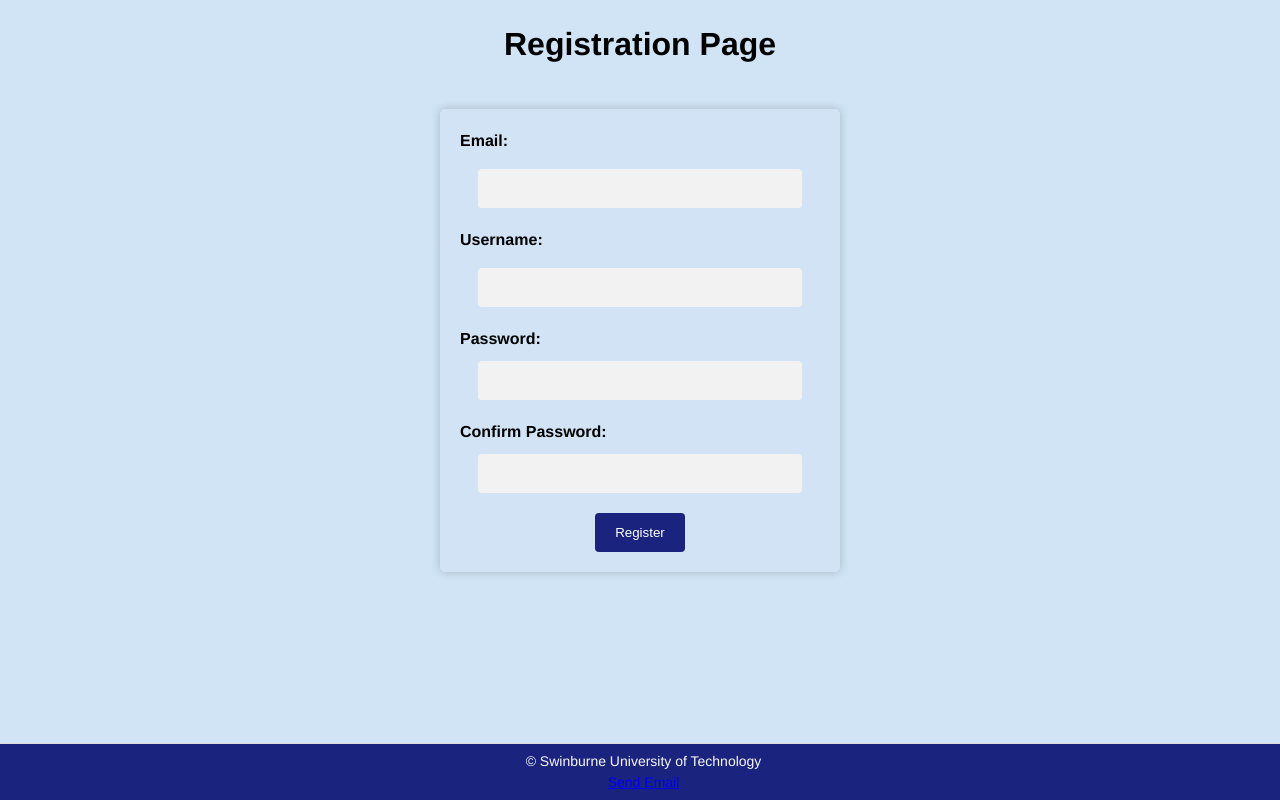
After one commit to supul-k/PURE-PHP, a PHP site: page /registration.php in a window 1280 px wide. The commit adds this page. Run offline with PHP 8.4, Linux system fonts and the light colour scheme; some web fonts are replaced.

Commit message:
login & registration  Added

```diff
--- a/apply.php
+++ b/apply.php
@@ -118,7 +118,11 @@ include './menu.inc';
                         <textarea id="otherskillstext" name="otherskills" placeholder="Write here your other skills" style="height:200px"></textarea>
 
                     </fieldset>
-                    <input type="submit" value="submit" id="submit" name="submit_eoi_form"> <input type="reset" value="Reset Form">
+                    <div class="applyButtonContainer">
+                    <input class="submitButton" type="submit" value="submit" id="submit" name="submit_eoi_form">
+                    <input class="resetFormButton" type="reset" value="Reset Form">
+                    </div>
+
                 </form>
             </div>
         </div>
--- a/header.inc
+++ b/header.inc
@@ -6,11 +6,13 @@
   <link href="styles/style.css" rel="stylesheet">
   <link href="styles/enhancements2.css" rel="stylesheet">
   <link href="styles/enhancements.css" rel="stylesheet">
+  <link href="styles/enhancements3.css" rel="stylesheet">
   <link href='https://fonts.googleapis.com/css?family=Rancho&amp;effect=shadow-multiple|3d-float' rel='stylesheet'>
   <meta charset="utf-8">
   <meta name="description" content="index">
   <meta name="keywords" content="index">
   <meta name="author" content="Sithumini Sandarekha Amarawansha Gamage">
+  <meta name="viewport" content="width=device-width, initial-scale=1.0">
 
 
   <script src="scripts/enhancements.js"></script>
--- a/index.php
+++ b/index.php
@@ -28,7 +28,7 @@ include './menu.inc';
       <img id="two" src="./images/image2.jpg">
       <img id="one" src="./images/image3.jpg">
     </div>
-    <div class="nav">
+    <div class="navRadio">
       <label for="img-1">
         <div id="dot-1" class="radio"></div>
       </label>
--- /dev/null
+++ b/registration.php
@@ -0,0 +1,30 @@
+<?php
+include './header.inc';
+?>
+
+<body>
+<h1>Registration Page</h1>
+    <form class=" formRegistration ">
+      <label for="email" class="labelRegistration ">Email:</label>
+      <input  class="inputRegistration" type="text" id="email" name="email" required>
+
+      <label for="username" class="labelRegistration">Username:</label>
+      <input class="inputRegistration" type="text" id="username" name="username" required>
+
+      <label for="password" class="labelRegistration">Password:</label>
+      <input class="inputRegistration" type="password" id="password" name="password" required>
+
+      <label for="confirm-password" class="labelRegistration">Confirm Password:</label>
+      <input class="inputRegistration" type="password" id="confirm-password" name="confirm-password" required>
+
+      <div class="buttonContainer">
+        <input class="inputRegistration" type="submit" value="Register">
+      </div>
+    </form>
+
+</body>
+
+
+<?php
+include './footer.inc';
+?>
--- a/settings.php
+++ b/settings.php
@@ -2,7 +2,7 @@
 $servername = "localhost";
 $username = "root";
 $password = "admin";
-$dbname = "CWA";
+$dbname = "cwa";
 
 $conn = mysqli_connect($servername, $username, $password, $dbname);
 
--- a/styles/enhancements2.css
+++ b/styles/enhancements2.css
@@ -2,6 +2,11 @@
 .imageSlider{
 
 }
+.navRadio{
+	display: flex;
+	justify-content: center;
+	align-items: center;
+	margin-top: 10px;}
 
 
 	  .radio {
@@ -62,15 +67,15 @@
 
 	  }
 
-	  #img-1:checked ~ .nav label #dot-1.radio,
-	  #img-2:checked ~ .nav label #dot-2.radio,
-	  #img-3:checked ~ .nav label #dot-3.radio {
+	  #img-1:checked ~ .navRadio label #dot-1.radio,
+	  #img-2:checked ~ .navRadio label #dot-2.radio,
+	  #img-3:checked ~ .navRadio label #dot-3.radio {
 		color: #FFF;
 		background-color: #1A237E;
 	  }
 
 
-nav ul li a.active {
+.navRadio ul li a.active {
   color: black;
   background-color: #505588ec;
   font-weight: bold;
--- /dev/null
+++ b/styles/enhancements3.css
@@ -0,0 +1,55 @@
+h1 {
+    text-align: center;
+    margin-top: 20px;
+  }
+
+  .formRegistration {
+    width: 90%;
+    max-width: 400px;
+    align-self: center;
+    background-color: #d1e4f592;
+    border-radius: 5px;
+    box-shadow: 0 0 10px rgba(0, 0, 0, 0.2);
+    padding: 20px;
+    margin: 20px ;
+    display: flex;
+    flex-direction: column;
+    justify-content: center;
+    align-items: center;
+
+  }
+
+  .labelRegistration {
+    display: block;
+    margin-bottom: 10px;
+    font-weight: bold;
+    align-self: start;
+  }
+
+  .inputRegistration[type=text],
+  .inputRegistration[type=password] {
+    width: 90%;
+    padding: 12px;
+    margin-bottom: 20px;
+    border: none;
+    border-radius: 4px;
+    background-color: #f2f2f2;
+  }
+
+  .inputRegistration[type=submit] {
+    background-color: #1a237e;
+    color: white;
+    padding: 12px 20px;
+    border: none;
+    border-radius: 4px;
+    cursor: pointer;
+    transition: background-color 0.3s ease;
+  }
+
+  .inputRegistration[type=submit]:hover {
+    background-color: #2c38c1;
+  }
+
+  .buttonContainer {
+    text-align: center;
+  }
--- a/styles/style.css
+++ b/styles/style.css
@@ -252,6 +252,13 @@ aside{
   padding: 15px;
 
 }
+ form{
+	background-color: #d1e4f592;
+    border-radius: 5px;
+    box-shadow: 0 0 10px rgba(0, 0, 0, 0.2);
+	padding: 20px;
+    margin: 20px ;
+ }
 
 
 .error {
```
Also changed, not shown: other parts of styles/style.css (+29 -0 lines), login.php (added, +27 -0 lines), menu.inc (line endings or trailing spaces).
